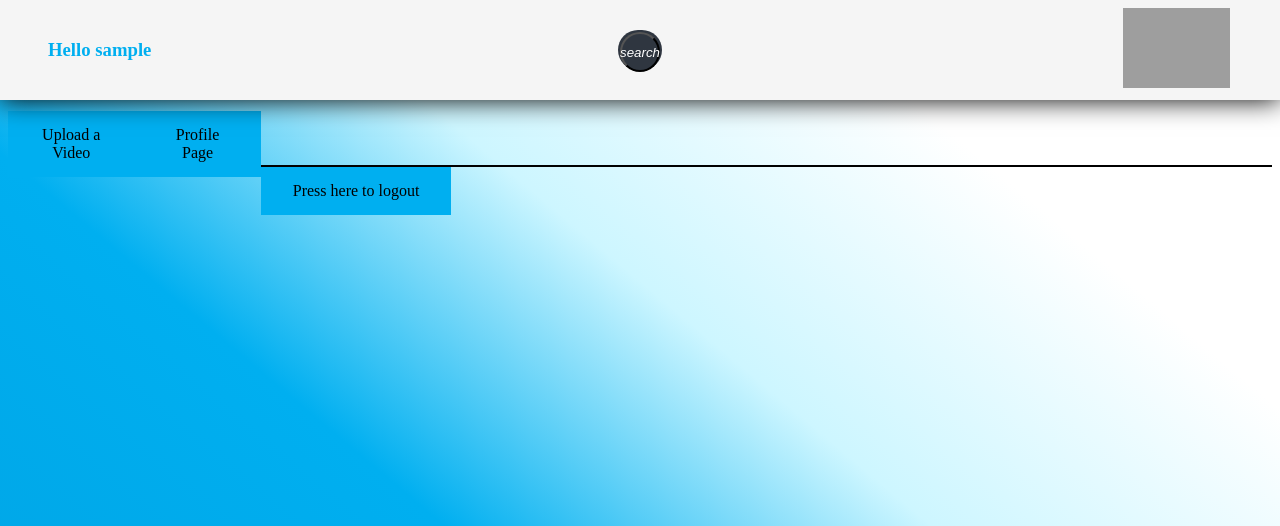
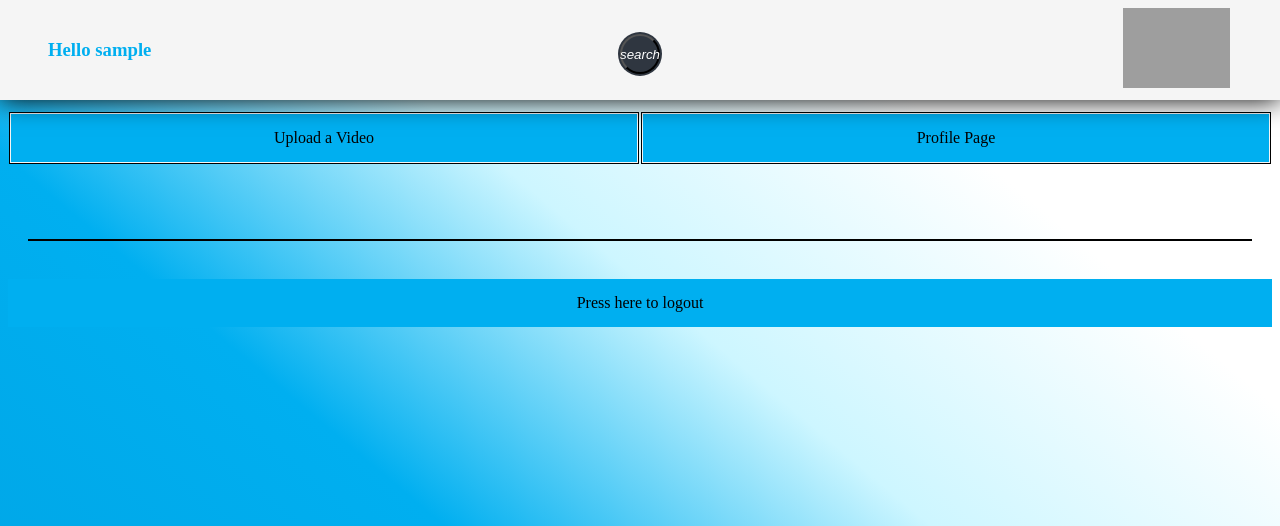
Before and after one commit to CSE106-FinalProject/GamerHub, a Flask app: page /dashboard in a window 1280 px wide. Shown: the top 526 px of the page. Run offline with Flask 2, Linux system fonts and the light colour scheme; the visitor is signed in with stand-in values (Sample User, id 1); data comes from the database, SQL or seed files in the repository; data that the repository does not hold is empty; grey boxes are pictures that could not be loaded.

Commit message:
UI Changes in Dashboard

```diff
--- a/static/dashboard.css
+++ b/static/dashboard.css
@@ -101,15 +101,13 @@
 }
 
 
-* {
-  box-sizing: border-box;
-}
 
 .flex-container {
-  display: flex;
+  display: auto;
   flex-direction: column;
   font-size: 10px;
   text-align: center;
+  margin: 20px;
 }
 
 .card {
@@ -175,7 +173,27 @@
   text-decoration: none;
   color: initial;
 
-  /* center */
+  display: flex;
+  align-items: center;
   justify-content: center;
+  flex: auto;
 
 }
+
+.main-container {
+  display: flex;
+  flex-direction: row;
+  flex-wrap: wrap;
+  justify-content: center;
+  align-items: center;
+  align-content: center;
+}
+
+.main-container > div {
+  flex: 1 25%;
+  margin: 1px;
+  padding: 1px;
+  border: 1px solid black;
+  background-color: whitesmoke;
+
+}
--- a/templates/dashboard.html
+++ b/templates/dashboard.html
@@ -84,14 +84,12 @@
             <div class="card">
                 <br>
                 <h2><b>{{ (username_list[loop.index -1 ]) }}</b></h2>
-
-                <h2><b>{{i}}</b></h2>
                 <iframe width="560" height="315" src="{{i}}" title="YouTube video player" frameborder="0"
                     allow="accelerometer; autoplay; clipboard-write; encrypted-media; gyroscope; picture-in-picture"
                     allowfullscreen></iframe>
                 <div class="container">
-                    <button class="button">placeholder</button>
-                    <p>GamerTag: placeholder</p>
+                    <button class="button">Valorant</button>
+                    <p>GamerTag: Hidden</p>
                 </div>
             </div>
         </div>
@@ -100,6 +98,7 @@
         {% endfor %}
 
     </div>
+    <br>
     <a href="{{url_for('logout')}}" class="button">Press here to logout</a>
 
 </body>
```
